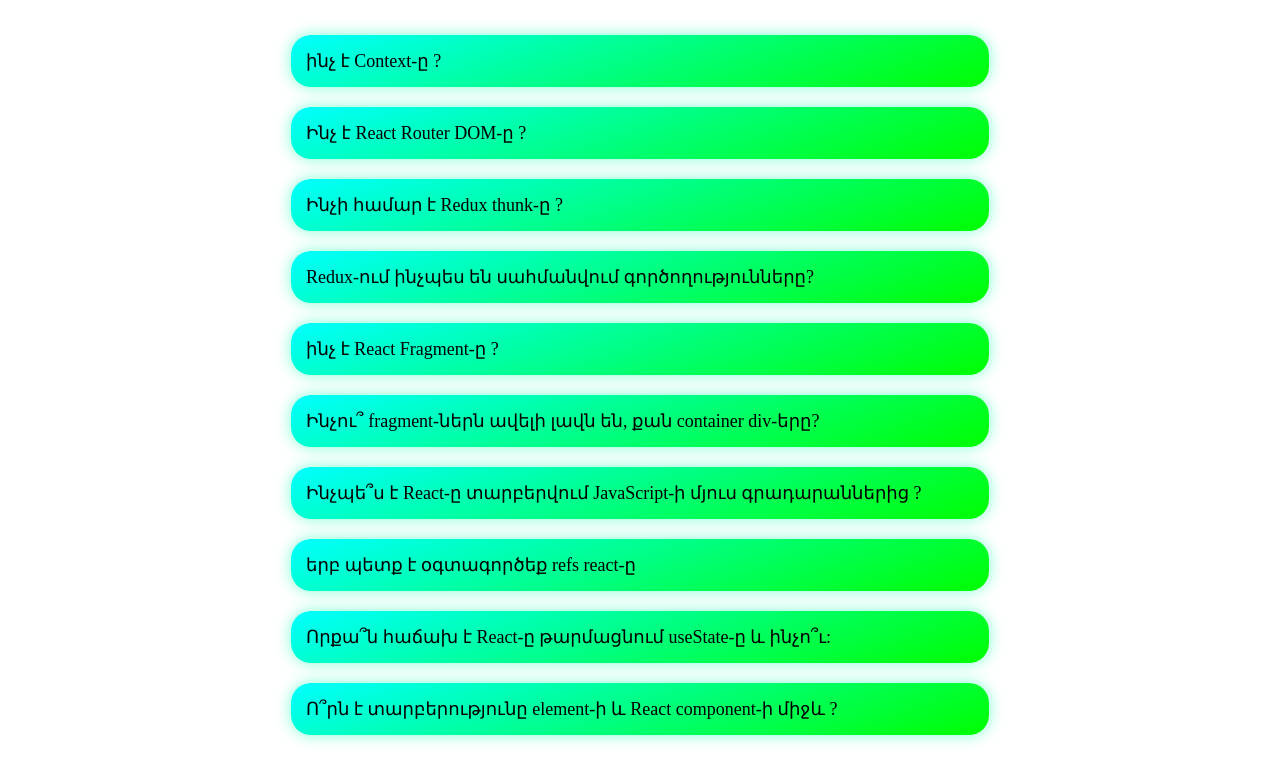
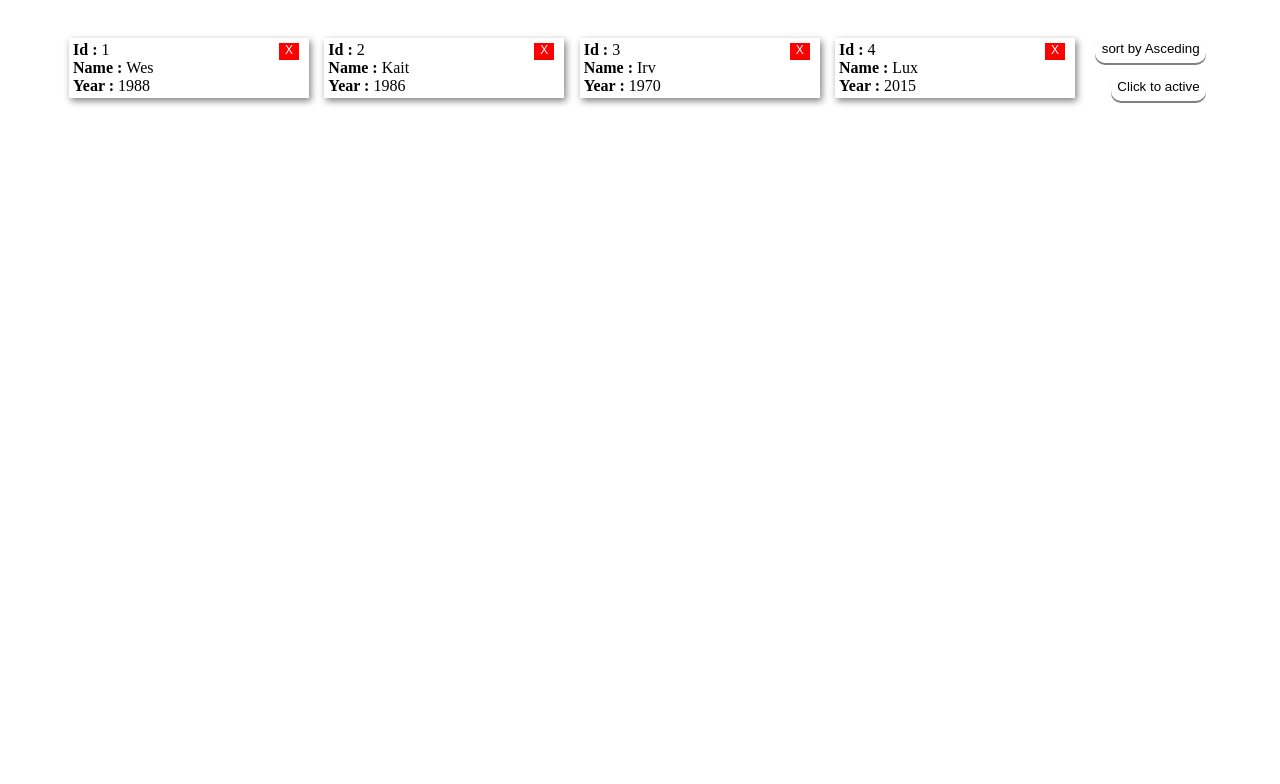
Before and after one commit to BrownEdgar/R_TEAM, a React (Create React App) app: page / in a window 1280 px wide. Shown: the top 784 px of the page. Built offline with nearby package versions, Linux system fonts and the light colour scheme.

Commit message:
homework

```diff
--- a/src/App.jsx
+++ b/src/FAQHomework/App.jsx
@@ -1,5 +1,5 @@
 import React, { useState } from 'react'
-import FAQList from './components/FAQList'
+import FAQList from './FAQList'
 
 import "./App.scss"
 
--- /dev/null
+++ b/src/homework/App.jsx
@@ -0,0 +1,75 @@
+import React, { useState } from 'react'
+
+import "./App.scss"
+
+export default function App() {
+    const [data,setData] = useState([
+        {
+            id: 1,
+            name:"Wes",
+            year: 1988,
+        },
+        {
+            id: 2,
+            name:"Kait",
+            year: 1986,
+        },
+        {
+            id: 3,
+            name:"Irv",
+            year: 1970,
+        },
+        {
+            id: 4,
+            name:"Lux",
+            year: 2015,
+        }
+    ])
+    const [isShow,setShow] = useState(false)
+    const [isSorted,setSorted] = useState(false)
+
+    const handleDelete = (id) => {
+       const newData = data.filter(elem => elem.id !== id)
+       setData(newData)
+    }
+
+    const handleSort = () => {
+        const sortData = data.sort((a,b) => a.year - b.year)
+        setData(sortData)
+        setSorted(true)
+     }
+     const handleClick = () => {
+        if(isSorted) {
+            setShow(true)
+        }else{
+            setShow(false)
+        }
+     }
+
+
+  return (
+    <div className='App'>
+        <div className="App-Content">
+        {
+            data.map(elem => {
+                return <div className="Data" key={elem.id}>
+                    <div className="Data-Content">
+                        <div className="Data-items">
+                            <div className={isShow ? "show" : ""}></div>
+                            <button onClick={() => handleDelete(elem.id)}>X</button>
+                        </div>
+                        <p><span>Id : </span>{elem.id}</p>
+                        <p><span>Name : </span>{elem.name}</p>
+                        <p><span>Year : </span>{elem.year}</p>
+                    </div>
+                </div>
+            })
+        }
+        <div className='buttons'>
+            <button className='btnSort' onClick={handleSort}>sort by Asceding</button>
+            <button className='btnActive' onClick={handleClick}>Click to active</button>
+        </div>
+        </div>
+    </div>
+  )
+}
--- /dev/null
+++ b/src/homework/App.scss
@@ -0,0 +1,86 @@
+*{
+    margin: 0;
+    padding: 0;
+    box-sizing: border-box;
+}
+
+.App{
+    max-width: 1142px;
+    margin: 0 auto;
+    &-Content{
+        display: flex;
+        justify-content: space-between;
+        align-items: center;
+        margin-top: 30px;
+        .Data{
+            width: 21%;
+            height: 60px;
+            position: relative;
+            display: flex;
+            align-items: center;
+            background-color: white;
+            box-shadow: 2px 3px 7px 0px gray;
+            &-Content{
+                padding: 4px;
+                span{
+                    font-weight: bold;
+                }
+            }
+            &-items{
+                div{
+                    position: absolute;
+                    left: 196px;
+                    top: 8px;
+                    width: 10px;
+                    height: 10px;
+                    background-color: lime;
+                    border-radius: 50%;
+                    opacity: 0;
+                }
+                .show{
+                    opacity: 1;
+                }
+                button{
+                    position: absolute;
+                    width: 20px;
+                    height: 15px;
+                    left: 210px;
+                    font-size: 12px;
+                    top: 5px;
+                    background-color: red;
+                    color: white;
+                    border: none;
+                    box-shadow: 0px 2px 0px 0px red;
+                }
+            }
+        }
+        .buttons{
+            display: flex;
+            flex-direction: column;
+            align-items: flex-end;
+            button{
+                margin: 5px;
+                padding: 0.4rem;
+                border-radius: 10px;
+                border: none;
+                background-color: white;
+                box-shadow: 0px 2px 0px 0px gray;
+                transition: .5s;
+            }
+            .btnSort{
+                &:hover{
+                   background-color: orange;
+                   box-shadow: none;
+                   transform: scale(1.1);
+                }
+            }
+            .btnActive{
+                &:hover{
+                    background-color: lime;
+                    box-shadow: none;
+                    transform: scale(1.1);
+                }
+            }
+        }
+    }
+}
--- a/src/index.js
+++ b/src/index.js
@@ -1,7 +1,7 @@
 import React from 'react';
 import { createRoot } from 'react-dom/client';
 import { BrowserRouter as Router } from 'react-router-dom'
-import App from './App';
+import App from './homework/App';
 
 
 const container = document.getElementById('root');
```
Also changed, not shown: src/FAQHomework/App.scss (renamed from src/App.scss), src/FAQHomework/FAQList.jsx (renamed from src/components/FAQList.jsx), src/FAQHomework/FAQList.scss (renamed from src/components/FAQList.scss).
